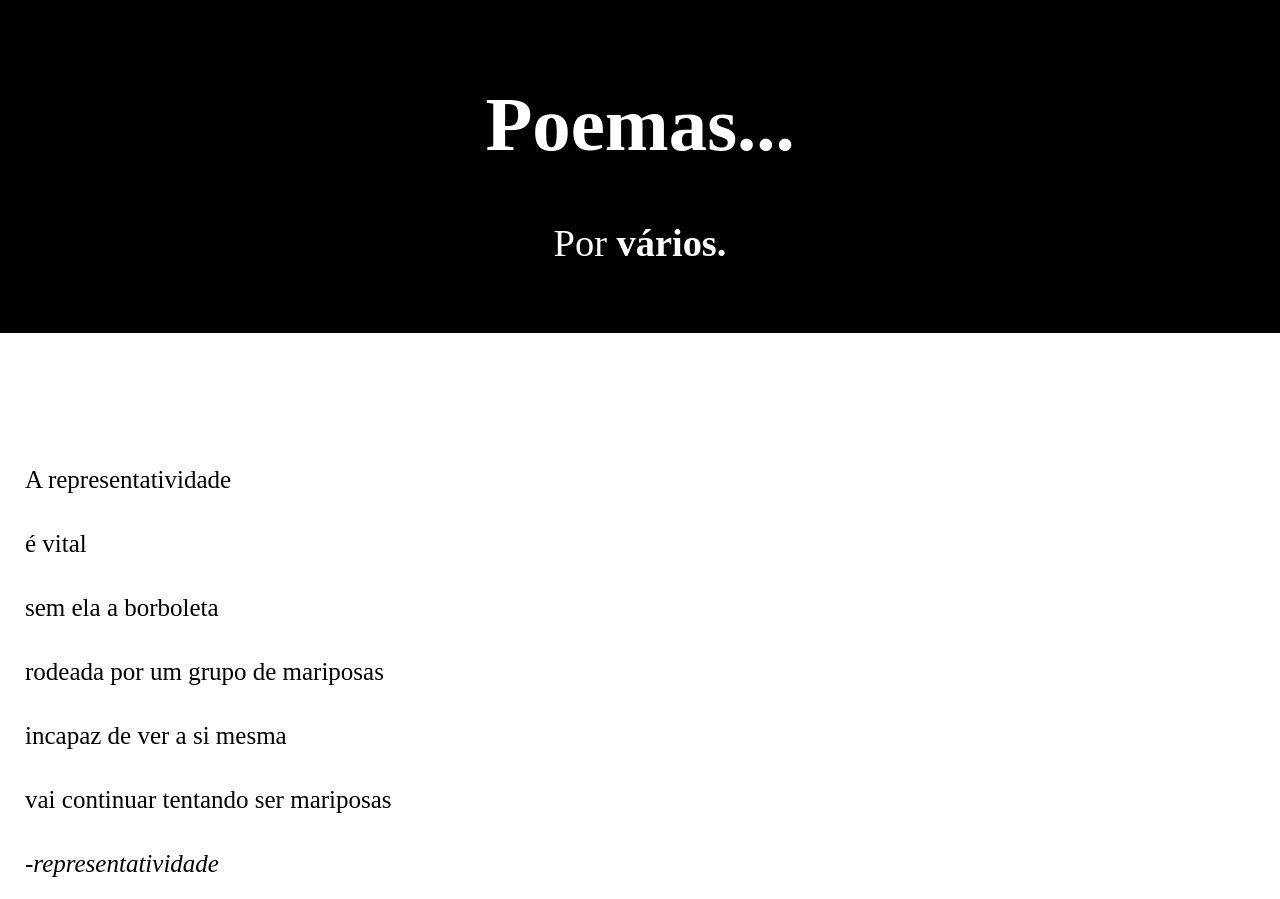
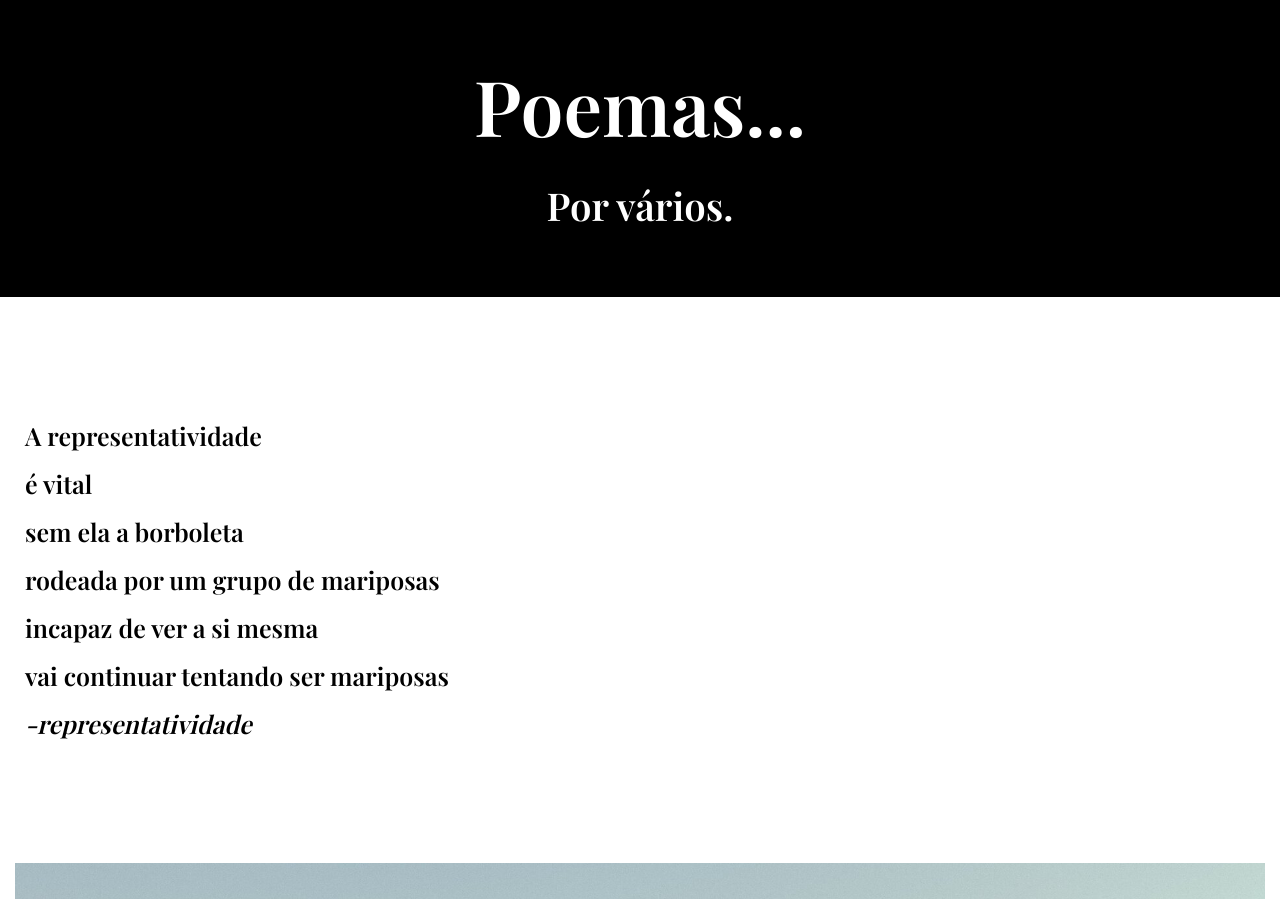
Before and after one commit to maryane-castro/poemas_n, a plain HTML site: page index.html in a window 1280 px wide. Shown: the top 899 px of the page. Drawn offline with nearby package versions, Linux system fonts and the light colour scheme.

Commit message:
Update style.css

```diff
--- a/style.css
+++ b/style.css
@@ -1,14 +1,19 @@
 @charset "UTF-8";
-
+@import url('https://fonts.googleapis.com/css2? família=Playfair+Display&display=swap');
+@import url('https://fonts.googleapis.com/css2? family=Playfair+Display:wght@600&display=swap');
 
 body, html{
     margin: 0px;
     background-color: white;
     min-height: 100vh;
+    font-family: 'Playfair Display', serif, Arial, Helvetica;
+    line-height: 3em;
 }
 
 
 header{
+    font-family: 'Playfair Display', serif, Arial, Helvetica;
+    font-weight: bold;
     margin: auto;
     background-color: #000000;
     color: white;
@@ -34,7 +39,6 @@ a:hover {
 section{
     padding: 10vh 0vh 10vh 0vh;
     margin: 10px 15px 10px 15px;
-    line-height: 2em;
     font-size: 2.5vw;
 }
 
```
